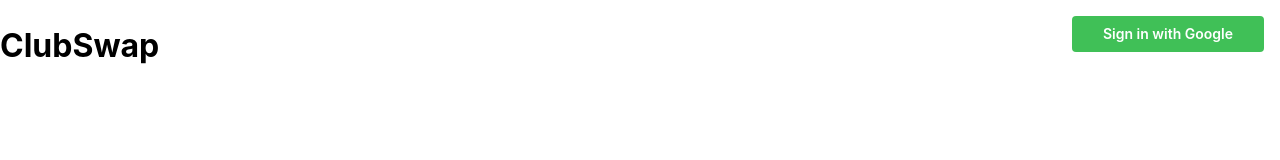
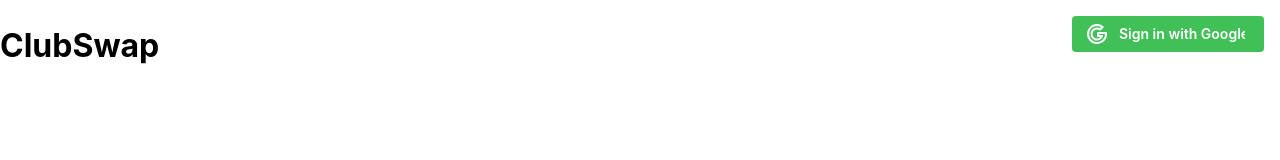
Before and after one commit to MarcusNAhlin/clubswap, a Next.js app: page / in a window 1280 px wide. Shown: the top 160 px of the page. Built offline with nearby package versions, Linux system fonts and the light colour scheme; no server answers.

Commit message:
Added Google icon to signin/out button

```diff
--- a/components/AccountHeader.tsx
+++ b/components/AccountHeader.tsx
@@ -4,6 +4,7 @@ import { useSession } from "next-auth/react";
 import { signIn, signOut } from "next-auth/react";
 import { Button, Flex, Text } from "@mantine/core";
 import { useState } from "react";
+import { IconBrandGoogle } from "@tabler/icons-react";
 
 export default function AccountHeader() {
     const { data: session } = useSession();
@@ -33,6 +34,7 @@ export default function AccountHeader() {
                         <Button
                         color="red"
                             onClick={() => handleSignOut()}
+                            leftSection={<IconBrandGoogle />}
                             w={"12rem"}
                             >
                             Sign out
@@ -49,6 +51,7 @@ export default function AccountHeader() {
                             color="green"
                             onClick={() => handleSignIn("google")}
                             w={"12rem"}
+                            leftSection={<IconBrandGoogle />}
                             >
                             Sign in with Google
                         </Button>
```
